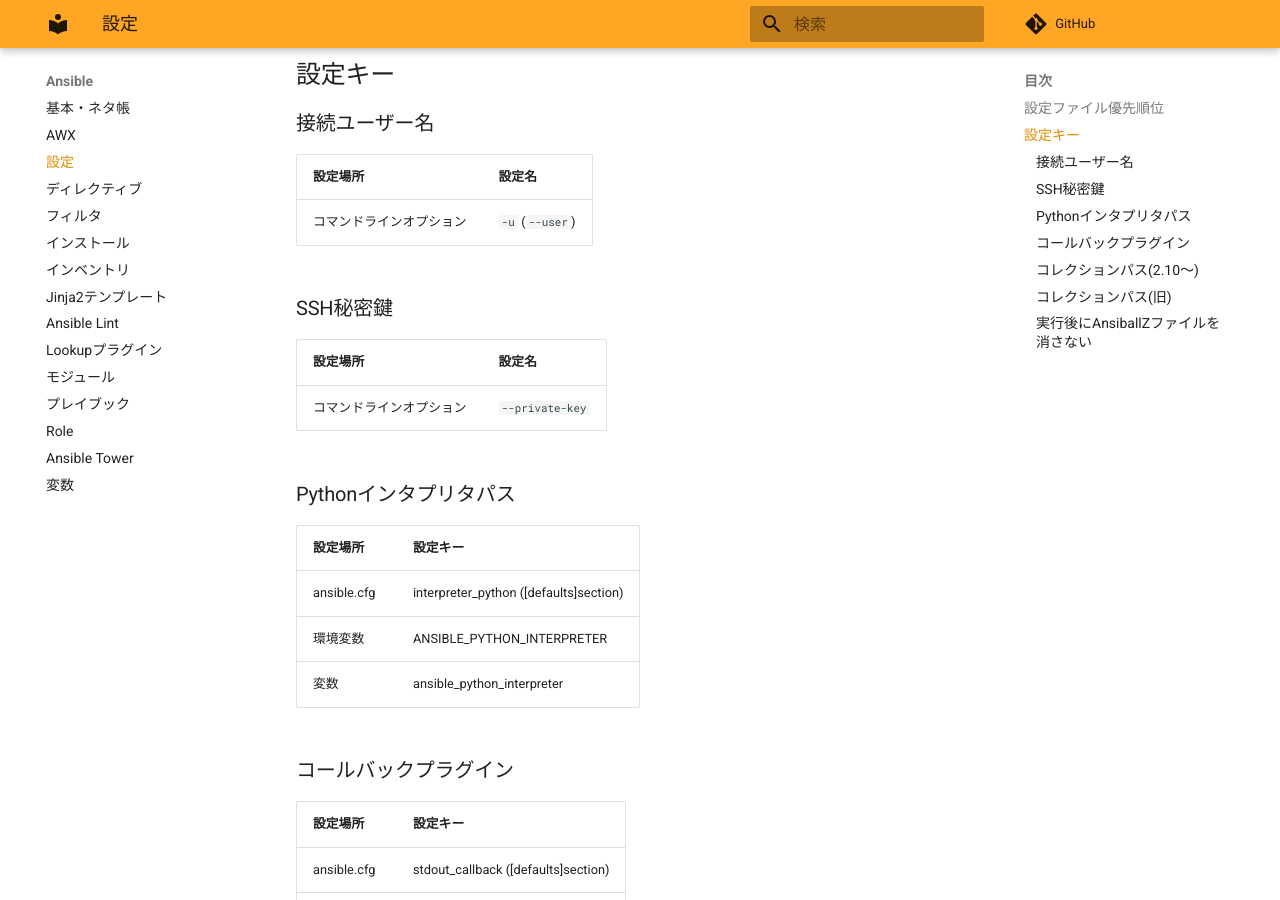
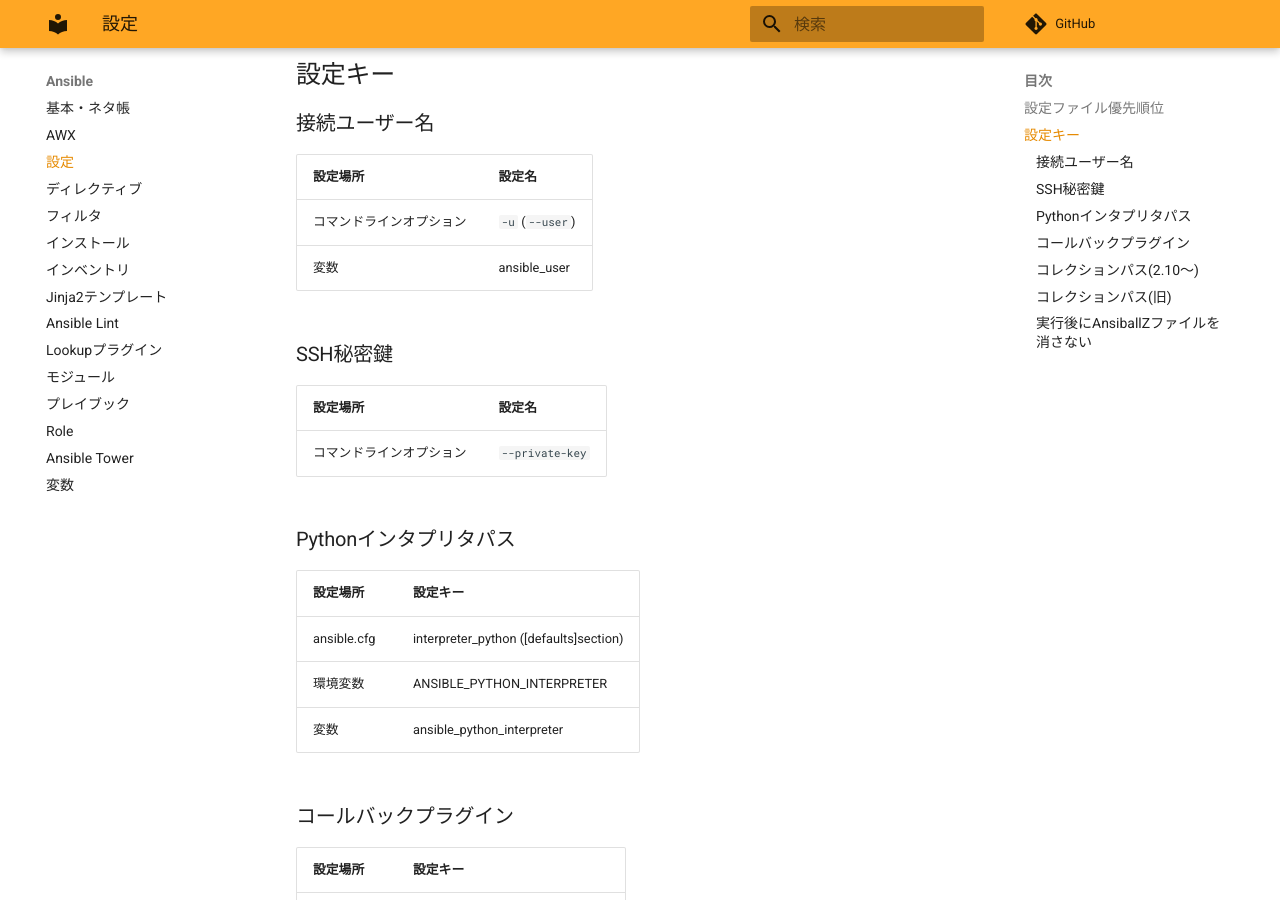
Before and after one commit to zaki-lknr/docs, an MkDocs documentation site: the page built from docs/Ansible/config.md, in a window 1280 px wide and 900 px high, scrolled down 454 px. Built offline with MkDocs 1.6.1 and Material for MkDocs 9.7.7, drawn with Linux system fonts in a browser that asks for light colours; comment, search, counter and statistics services are not loaded.

Commit message:
add: ansible/config: ansible_userでユーザー名指定

```diff
--- a/docs/Ansible/config.md
+++ b/docs/Ansible/config.md
@@ -16,6 +16,7 @@
 | 設定場所         | 設定名             |
 | ------------ | --------------- |
 | コマンドラインオプション | `-u` (`--user`) |
+| 変数           | ansible_user                |
 
 ### SSH秘密鍵
 
```
